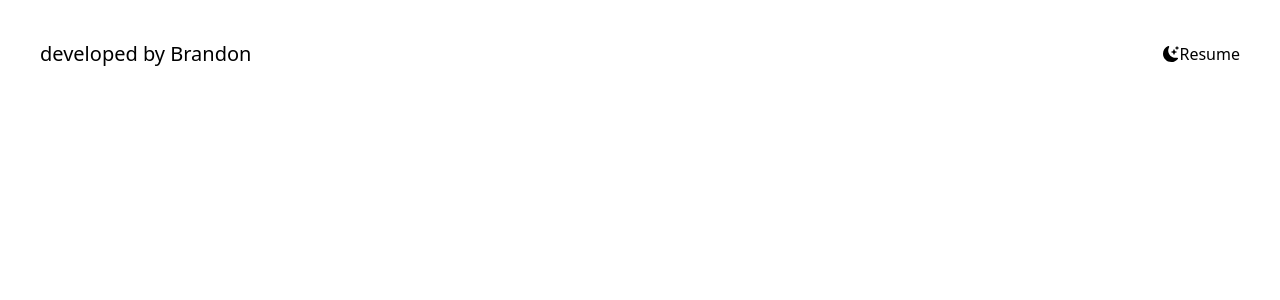
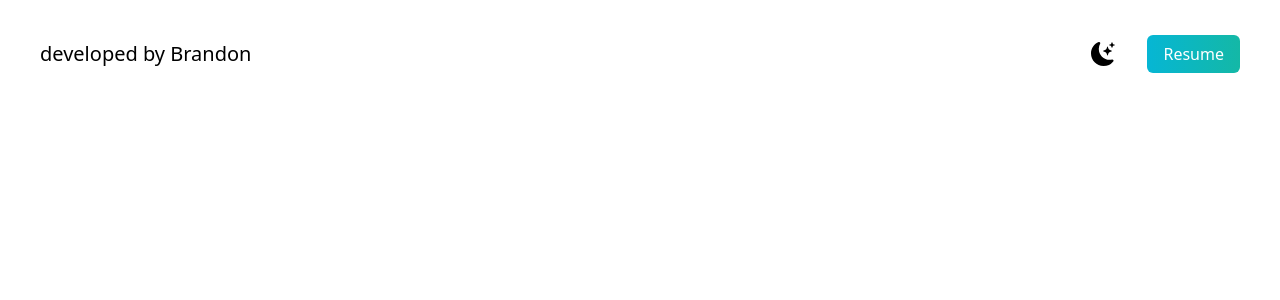
Before and after one commit to grandonbarcia/nextjs-taillwind-portfolio, a Next.js app: page / in a window 1280 px wide. Shown: the top 300 px of the page. Built offline with nearby package versions, Linux system fonts and the light colour scheme.

Commit message:
add stylings to nav

```diff
--- a/pages/index.js
+++ b/pages/index.js
@@ -14,12 +14,12 @@
         <section className="min-h-screen">
           <nav className="py-10 mb-12 flex justify-between ">
              <h1 className="text-xl">developed by Brandon</h1>
-             <ul  className="flex items-center">
+             <ul className="flex items-center">
               <li>
-                <BsFillMoonStarsFill/>
+                <BsFillMoonStarsFill className="cursor-pointer text-2xl"/>
               </li>
               <li>
-                 <a href="#">Resume</a>
+                 <a className=" bg-gradient-to-r from-cyan-500 to-teal-500 text-white px-4 py-2 rounded-md ml-8" href="#">Resume</a>
               </li>
              </ul>
           </nav>
```
